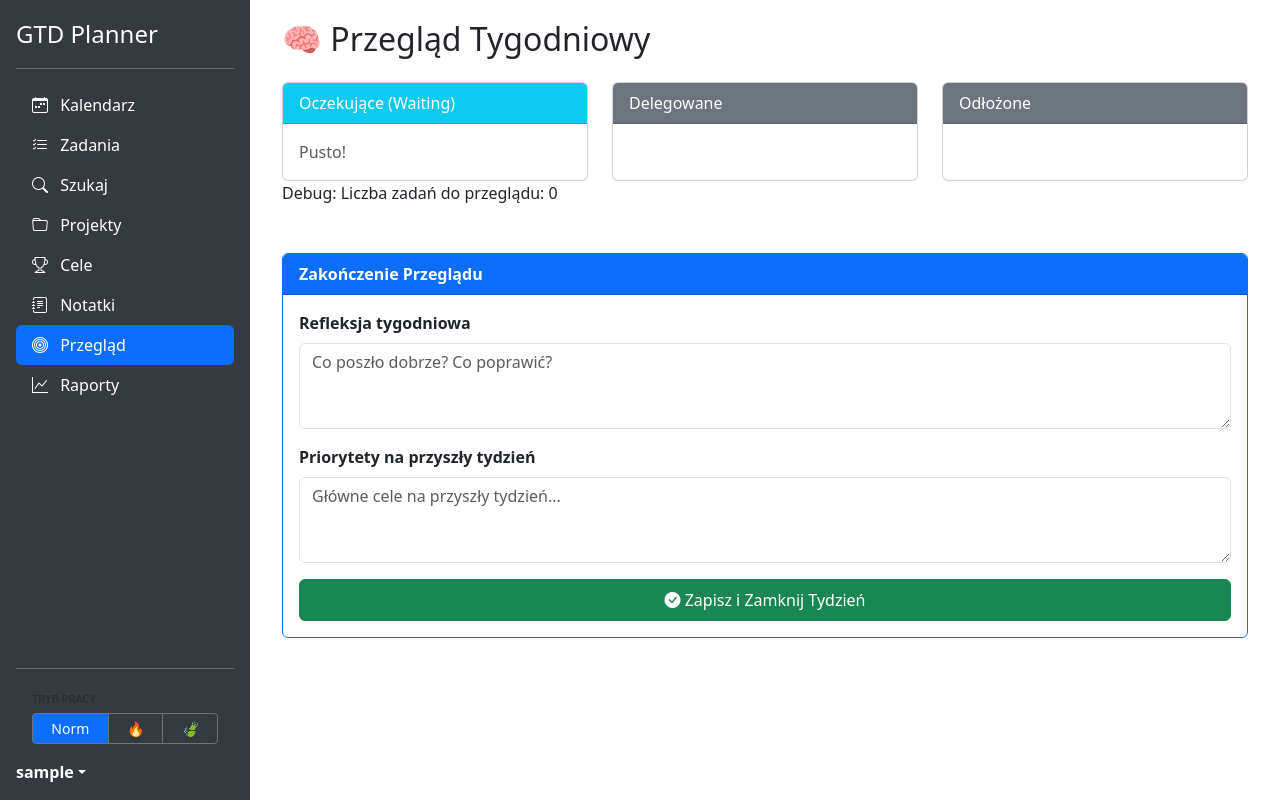
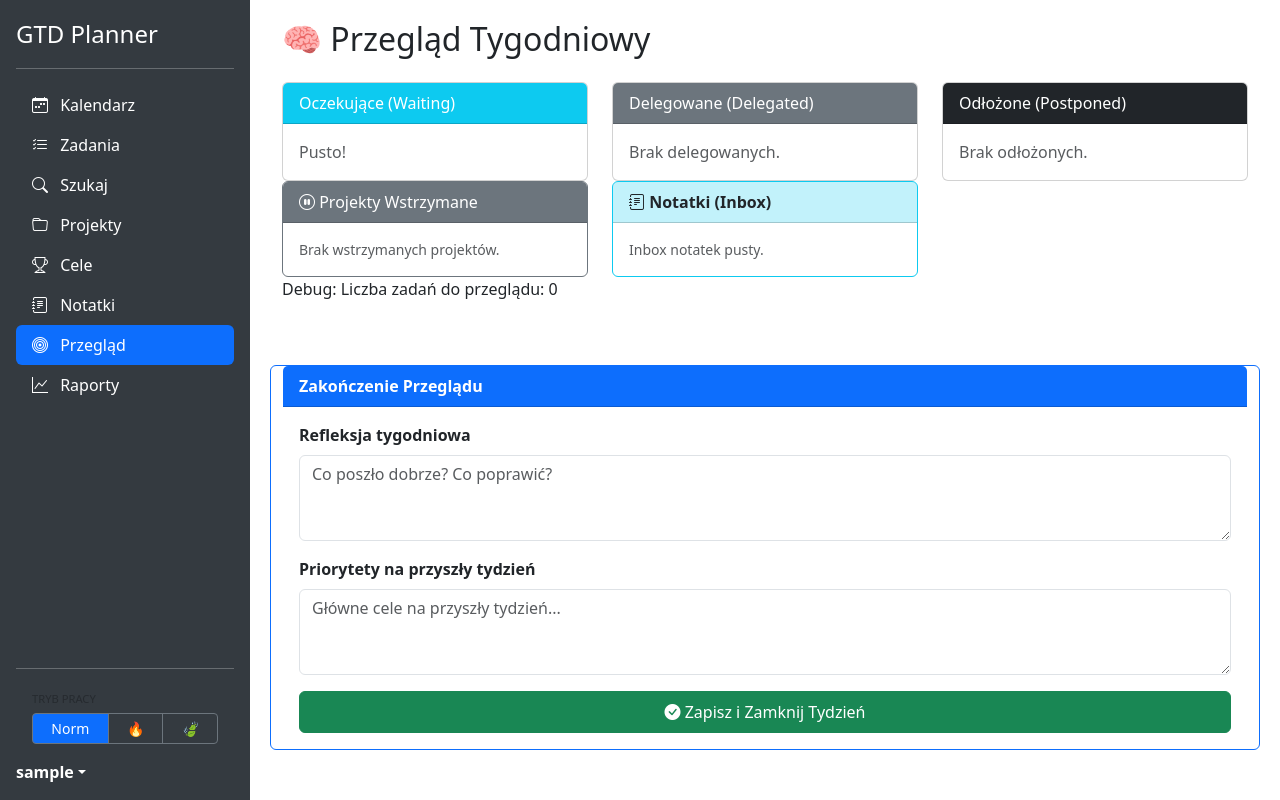
Before and after one commit to Marek1Marecki/gtd-planner, a Django app: page /reports/review/ in a window 1280 px wide. Run offline with Django 5.2, Linux system fonts and the light colour scheme; the visitor is signed in with stand-in values (Sample User, id 1); data that the repository does not hold is empty; some libraries are stand-ins or nearby versions.

Commit message:
Enhancement: Added new task and project statuses, implemented completed_at tracking, and updated weekly review view to display on hold projects and loose notes

```diff
--- a/apps/reports/templates/reports/weekly_review.html
+++ b/apps/reports/templates/reports/weekly_review.html
@@ -91,20 +91,94 @@
         <!-- Delegated -->
         <div class="col-md-4">
             <div class="card h-100">
-                <div class="card-header bg-secondary text-white">Delegowane</div>
-                <!-- ... analogicznie ... -->
+                <div class="card-header bg-secondary text-white">Delegowane (Delegated)</div>
+                <div class="list-group list-group-flush">
+                    {% for task in delegated_tasks %}
+                    <div class="list-group-item">
+                        <strong>{{ task.title }}</strong><br>
+                        <small class="text-muted">Przegląd: {{ task.review_date|default:"Brak" }}</small>
+                        <div class="mt-2">
+                            <!-- Akcja: Przywróć do siebie -->
+                            <a href="{% url 'task_edit' task.id %}" class="btn btn-sm btn-outline-dark">Edytuj</a>
+                        </div>
+                    </div>
+                    {% empty %}
+                    <div class="p-3 text-muted">Brak delegowanych.</div>
+                    {% endfor %}
+                </div>
             </div>
         </div>
 
         <!-- Postponed -->
         <div class="col-md-4">
             <div class="card h-100">
-                <div class="card-header bg-secondary text-white">Odłożone</div>
-                <!-- ... analogicznie ... -->
+                <div class="card-header bg-dark text-white">Odłożone (Postponed)</div>
+                <div class="list-group list-group-flush">
+                    {% for task in postponed_tasks %}
+                    <div class="list-group-item">
+                        <strong>{{ task.title }}</strong><br>
+                        <small class="text-muted">Wznowienie: {{ task.review_date|default:"?" }}</small>
+                        <div class="mt-2">
+                            <!-- Akcja: Aktywuj -->
+                            <form hx-post="{% url 'task_force_today' task.id %}" hx-swap="none" style="display:inline;">
+                                {% csrf_token %}
+                                <button type="submit" class="btn btn-sm btn-success">Aktywuj</button>
+                            </form>
+                        </div>
+                    </div>
+                    {% empty %}
+                    <div class="p-3 text-muted">Brak odłożonych.</div>
+                    {% endfor %}
+                </div>
             </div>
         </div>
-    </div>
 
+        <!-- Projekty Wstrzymane -->
+        <div class="col-md-4">
+            <div class="card h-100 border-secondary">
+                <div class="card-header bg-secondary text-white">
+                    <i class="bi bi-pause-circle"></i> Projekty Wstrzymane
+                </div>
+                <div class="list-group list-group-flush">
+                    {% for proj in projects_on_hold %}
+                    <div class="list-group-item d-flex justify-content-between align-items-center">
+                        <a href="{% url 'project_detail' proj.id %}" class="text-decoration-none text-dark">
+                            <strong>{{ proj.title }}</strong>
+                        </a>
+                        <!-- Tu przydałby się przycisk "Aktywuj", ale edycja projektu też OK -->
+                    </div>
+                    {% empty %}
+                    <div class="p-3 text-muted small">Brak wstrzymanych projektów.</div>
+                    {% endfor %}
+                </div>
+            </div>
+        </div>
+
+        <!-- Luźne Notatki (Brain Dump) -->
+        <div class="col-md-4">
+            <div class="card h-100 border-info">
+                <div class="card-header bg-info bg-opacity-25 text-dark fw-bold">
+                    <i class="bi bi-journal-text"></i> Notatki (Inbox)
+                </div>
+                <div class="list-group list-group-flush">
+                    {% for note in loose_notes %}
+                    <div class="list-group-item">
+                        <div class="d-flex w-100 justify-content-between">
+                            <a href="{% url 'note_detail' note.id %}" class="text-decoration-none text-dark fw-bold">
+                                {{ note.title }}
+                            </a>
+                            <small class="text-muted">{{ note.created_at|date:"d.m" }}</small>
+                        </div>
+                        <p class="mb-1 text-muted small text-truncate">{{ note.content }}</p>
+
+                        <!-- Akcja: Przekształć w Zadanie? (Może w przyszłości) -->
+                    </div>
+                    {% empty %}
+                    <div class="p-3 text-muted small">Inbox notatek pusty.</div>
+                    {% endfor %}
+                </div>
+            </div>
+        </div>
 
     <!-- Łańcuchy Blokad -->
     {% if blocking_chains %}
--- a/apps/reports/views.py
+++ b/apps/reports/views.py
@@ -13,6 +13,7 @@ from apps.tasks.models import RecurringPattern
 from .models import ReviewSession
 from django import forms
 from apps.areas.models import Area
+from apps.notes.models import Note
 
 
 # Prosty formularz (można w forms.py, ale tu szybciej dla MVP)
@@ -152,6 +153,21 @@ def weekly_review_view(request):
 
     context_data = service.get_context_distribution(request.user)
 
+    # 6. Projekty Wstrzymane (On Hold)
+    projects_on_hold = Project.objects.filter(user=user, status='on_hold')
+    delegated_tasks = Task.objects.filter(user=user, status='delegated')
+    postponed_tasks = Task.objects.filter(user=user, status='postponed')
+    waiting_tasks = Task.objects.filter(user=user, status='waiting')
+
+    # 6. Luźne Notatki (Inbox Notatek)
+    # Notatki bez projektu i bez zadania
+    loose_notes = Note.objects.filter(
+        user=user,
+        project__isnull=True,
+        task__isnull=True
+    ).order_by('-created_at')
+
+
     return render(request, 'reports/weekly_review.html', {
         'review_form': form,
         'last_review': last_review,
@@ -168,6 +184,12 @@ def weekly_review_view(request):
         'context_data': context_data,
         'blocking_chains': blocking_chains,
 
+        'delegated_tasks': delegated_tasks,
+        'postponed_tasks': postponed_tasks,
+        'waiting_tasks': waiting_tasks,
+        'projects_on_hold': projects_on_hold,
+        'loose_notes': loose_notes,
+
     })
 
 
--- a/apps/tasks/models.py
+++ b/apps/tasks/models.py
@@ -120,6 +120,7 @@ class Task(models.Model):
     duration_max = models.PositiveIntegerField(null=True, blank=True)
     due_date = models.DateTimeField(null=True, blank=True)
     is_fixed_time = models.BooleanField(default=False)
+    completed_at = models.DateTimeField(null=True, blank=True)
 
     # Priorytety
     priority = models.IntegerField(default=3)
```
Also changed, not shown: apps/projects/models.py (+6 -1 lines), apps/tasks/signals.py (+10 -0 lines), apps/projects/migrations/0004_alter_project_status.py (added), apps/tasks/migrations/0016_task_completed_at.py (added).
